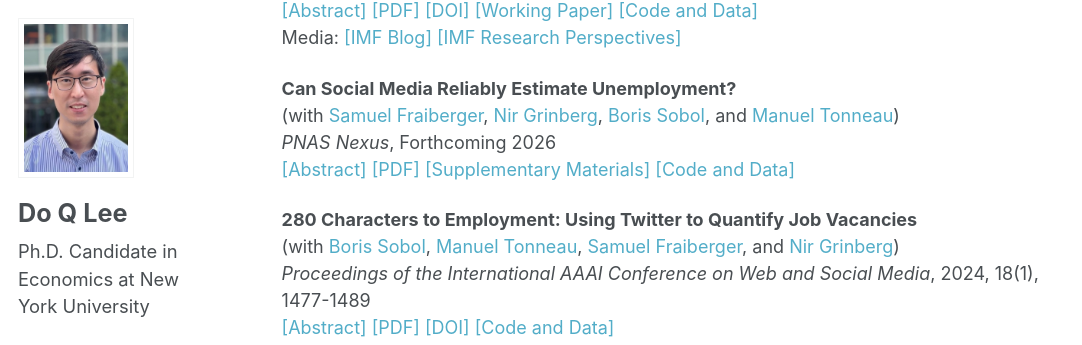
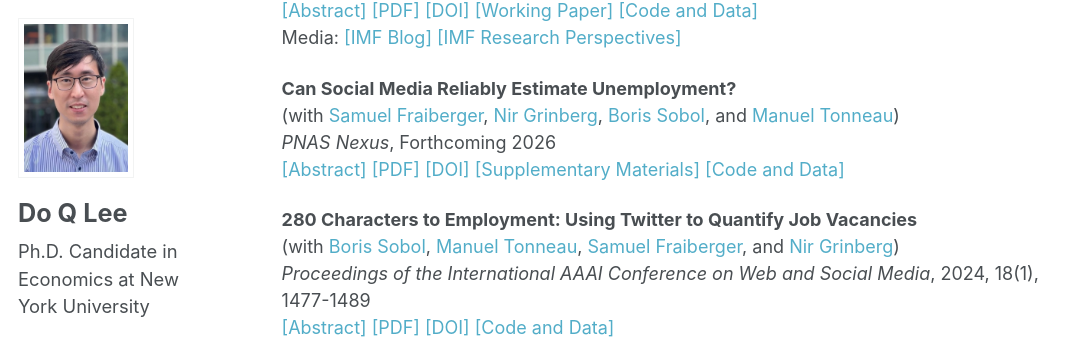
Before and after one commit to doqlee/doqlee.github.io, a Jekyll site: the page built from _pages/main.md, in a window 1280 px wide and 900 px high, scrolled down 2341 px. Shown: the part 101-446 px from the top of the window, without its empty margins (0-1082 px from the left). Built offline with Jekyll 4.4.1, drawn with Linux system fonts in a browser that asks for light colours; some web fonts are replaced.

Commit message:
Update main.md

```diff
--- a/_pages/main.md
+++ b/_pages/main.md
@@ -189,7 +189,7 @@ We investigate the relationship between media sentiment and international equity
 **Can Social Media Reliably Estimate Unemployment?** \
 (with [Samuel Fraiberger](https://www.samuelfraiberger.com/), [Nir Grinberg](https://cris.bgu.ac.il/en/persons/nir-grinberg), [Boris Sobol](https://scholar.google.com/citations?user=LyWADs0AAAAJ&hl=en), and [Manuel Tonneau](https://manueltonneau.com/)) \
 *PNAS Nexus*, Forthcoming 2026 \
-<a href="#/" onclick="visib('FGLST2025')">[Abstract]</a> [[PDF]](../files/Research_report.pdf) [[Supplementary Materials]](../files/sm.pdf) [[Code and Data]](https://github.com/doqlee/twitter_unemployment)
+<a href="#/" onclick="visib('FGLST2025')">[Abstract]</a> [[PDF]](../files/pgaf309.pdf) [[DOI]](https://doi.org/10.1093/pnasnexus/pgaf309) [[Supplementary Materials]](../files/sm.pdf) [[Code and Data]](https://github.com/doqlee/twitter_unemployment)
 <div id="FGLST2025" style="display: none; text-align: justify; line-height: 1.2" >
 Digital trace data holds tremendous potential for measuring policy-relevant outcomes in real-time, yet its reliability is often questioned. Here, we propose a principled yet simple approach: capturing individual disclosures of unemployment using a fine-tuned artificial intelligence (AI) model and post-stratification adjustment using inferred user demographics. We show that our methodology consistently outperforms the industry's forecasting average, and can improve the predictions of U.S. unemployment insurance claims, up to two weeks in advance, at the national, state, and city levels at both turbulent and stable times. The results demonstrate the potential of combining AI models with statistical modeling to complement traditional survey methodology, and contribute to better-informed policymaking, especially at turbulent times.
 <br>
```
